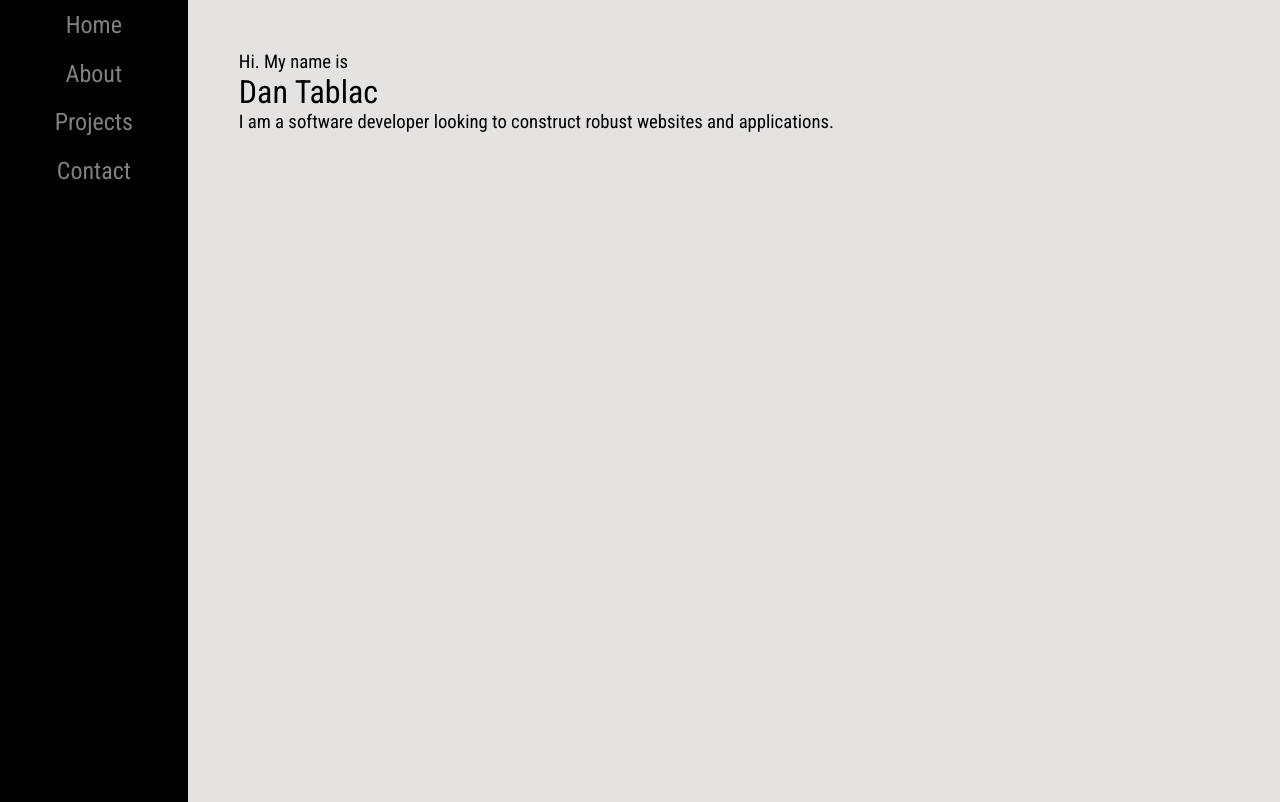
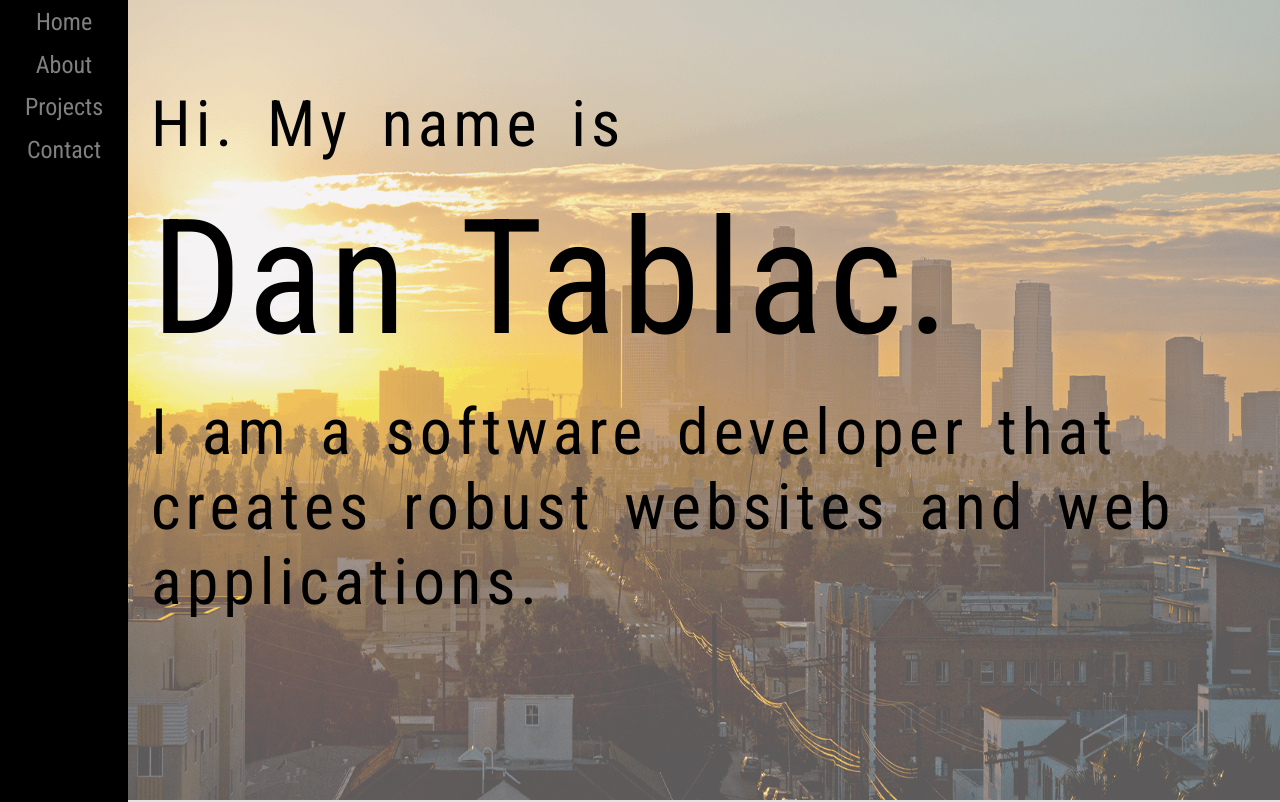
Before and after one commit to dctablac/Portfolio, a React (Create React App) app: page / in a window 1280 px wide. Built offline with nearby package versions, Linux system fonts and the light colour scheme.

Commit message:
Home BG. Fade animations.

```diff
--- a/src/components/Contact.jsx
+++ b/src/components/Contact.jsx
@@ -7,7 +7,6 @@ class Contact extends Component {
                 <h1>Contact</h1>
                 <ul>
                     <li>Email: dctablac@gmail.com</li>
-                    <li>Number 2</li>
                 </ul>
             </div>
         );
--- a/src/components/Home.jsx
+++ b/src/components/Home.jsx
@@ -3,11 +3,14 @@ import React, { Component } from 'react';
 class Home extends Component {
     render() {
         return (
-            <div className="content-container">
+            <div className="content-container home-container">
+                <img id="home-bg" src="images/losangeles.png" alt="Los Angeles" />
                 <div id="home-text">
                     <h3 id="home-greeting">Hi. My name is</h3>
-                    <h1 id="home-name">Dan Tablac</h1>
-                    <h3 id="home-statement">I am a software developer looking to construct robust websites and applications.</h3>
+                    <h2 id="home-name">Dan Tablac.</h2>
+                    <h3 id="home-statement">
+                        I am a software developer that creates robust websites and web applications.
+                    </h3>
                 </div>
             </div>
         );
--- a/src/css/index.css
+++ b/src/css/index.css
@@ -15,17 +15,54 @@
     display: flex;
 }
 .btn {
+    border-radius: 50%;
     cursor: pointer;
     font-size: 2rem;
     height: 5vh;
+    outline: none;
+    padding: 5px;
+    transition-duration: 0.2s;
     z-index: 1;
 }
+.btn:hover {
+    background: black;
+    color: white;
+}
 .content-container {
+    background-color: rgb(229, 226, 226);
     display: flex;
     flex-direction: column;
-    width: 80%;
-    background-color: rgb(229, 226, 226);
     padding: 4%;
+    width: 90%;
+}
+.home-container {
+    padding: 0%;
+}
+#home-bg {
+    height: 100vh;
+    opacity: 60%;
+    position: relative;
+}
+#home-text {
+    letter-spacing: 5px;
+    margin-top: 5%;
+    position: absolute;
+    word-spacing: 10px;
+}
+#home-greeting {
+    animation: fadeIn 0.5s ease;
+    font-size: 4rem;
+    margin: 2%;
+}
+#home-name {
+    animation: fadeIn 1.5s ease;
+    font-size: 10rem;
+    margin: 2%;
+}
+#home-statement {
+    animation: fadeIn 2.5s ease;
+    font-size: 4rem;
+    margin: 2%;
 }
 .nav-bar {
     display: flex;
@@ -98,10 +135,9 @@
     font-size: 1rem;
     margin: 2%;
     padding: 3%;
-    transition-duration: 0.2s;
 }
 .tech-tag:hover {
-    color: white;
+    transform: scale(1.2);
 }
 
 @keyframes fadeIn {
@@ -122,12 +158,16 @@
 @media (max-width: 1200px) {
 
     .content-container {
+        height: 100%;
+        padding-bottom: 10%;
         width: 100%;
-        padding-bottom: 10%;
+    }
+    .content-container h1 {
+        text-align: center;
     }
     .nav-bar {
         position: fixed;
-        z-index: 1;
+        z-index: 2;
         flex-direction: row;
         top: 90%;
         width: 100%;
@@ -143,10 +183,10 @@
         padding-bottom: 2%;
     }
     .project {
+        align-items: center;
         display: grid;
+        height: auto;
         justify-items: center;
-        align-items: center;
-        height: auto;
         padding: 8%;
     }
     .project-image-container {
```
Also changed, not shown: public/images/losangeles.png (added).
